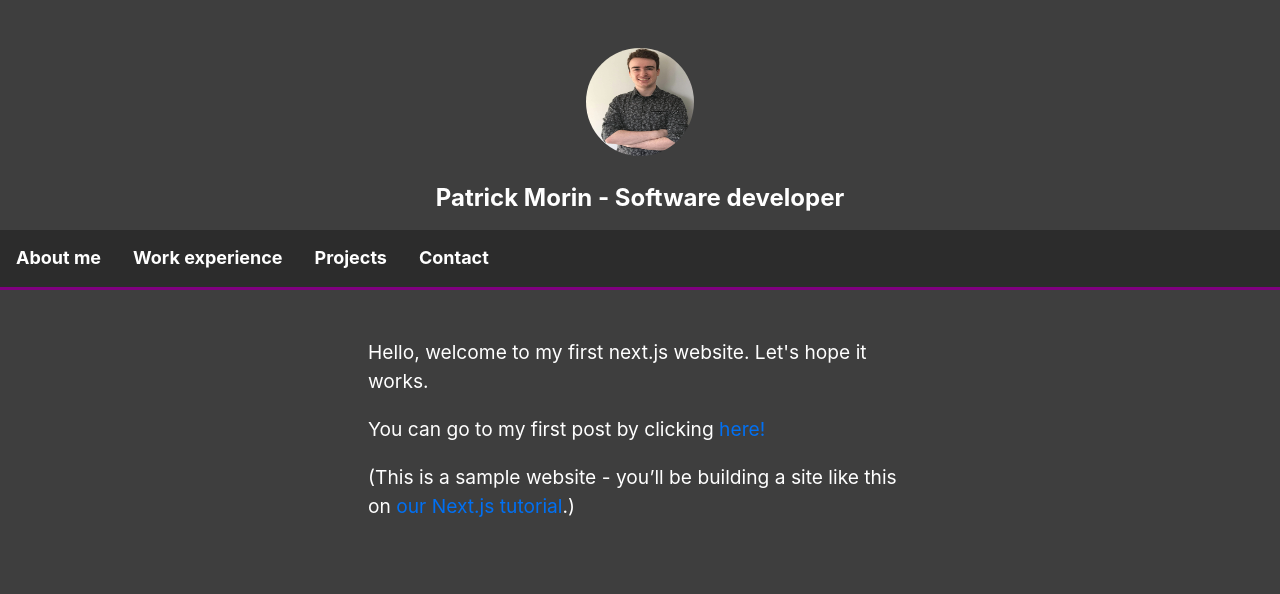
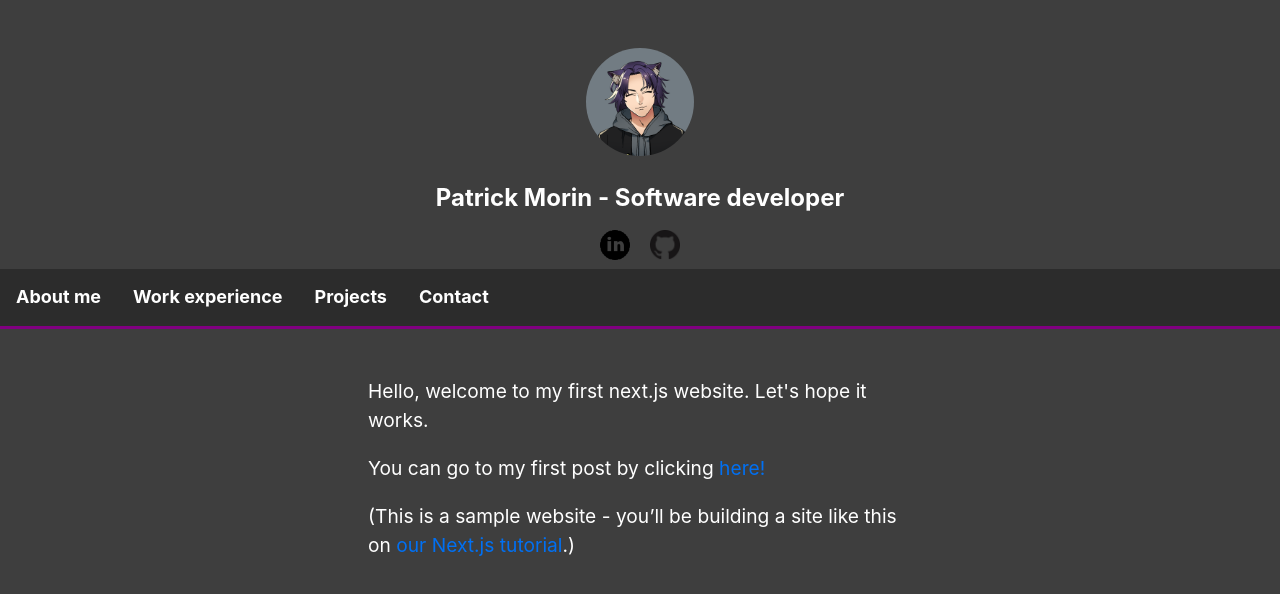
Before and after one commit to Valektrum/Personal-Website, a Next.js app: page / in a window 1280 px wide. Shown: the top 594 px of the page. Built offline with nearby package versions, Linux system fonts and the light colour scheme.

Commit message:
Added logo component

```diff
--- a/components/layout.tsx
+++ b/components/layout.tsx
@@ -1,9 +1,15 @@
+//NextJs
 import Head from 'next/head';
 import Image from 'next/image';
+import Link from 'next/link'
+
+//React Components
+import NavBar from './navbar'
+import Logo from "./Logo";
+
+//CSS
 import styles from './layout.module.scss';
 import utilStyles from '../styles/utils.module.scss'
-import Link from 'next/link'
-import NavBar from './navbar'
 
 const name = "Patrick Morin - Software developer";
 export const siteTitle = 'Nextjs Sample Website';
@@ -17,7 +23,7 @@ export default function Layout({ children, home }: LayoutProps){
   return (
     <>
       <Head>
-        <link rel="icon" href="/favicon.ico"/>
+        <link rel="icon" href="/images/profile2.png"/>
         <meta
           name="Description"
           content="Patrick Morin's website"
@@ -37,7 +43,7 @@ export default function Layout({ children, home }: LayoutProps){
               <a>
                 <Image
                   priority
-                  src="/images/profile.jpg"
+                  src="/images/profile2.png"
                   className={utilStyles.borderCircle}
                   height={108}
                   width={108}
@@ -50,6 +56,10 @@ export default function Layout({ children, home }: LayoutProps){
                 <a className={utilStyles.colorInherit}>{name}</a>
               </Link>
             </h2>
+            <div>
+              <Logo src="/images/LinkedIn-Logo.png" url="https://www.linkedin.com/in/patrick-morin-5209b719a/" name="LinkedIn Profil" size={30}/>
+              <Logo src="/images/GitHub-Logo.png" url="https://github.com/Valektrum" name="GitHub Profil" size={30}/>
+            </div>
           </>
       </header>
       <NavBar/>
--- /dev/null
+++ b/components/logo.module.scss
@@ -0,0 +1,4 @@
+.logo{
+  display: inline;
+  margin: 5px 10px;
+}
--- /dev/null
+++ b/components/logo.tsx
@@ -0,0 +1,29 @@
+import Link from "next/link";
+import Image from "next/image";
+
+//CSS
+import styles from './logo.module.scss';
+
+interface LogoProps{
+  src: string,
+  url: string,
+  name: string,
+  size: number
+}
+
+export default function Logo(props: LogoProps){
+  return(
+    <div className={styles.logo}>
+      <a href={props.url} target="_blank">
+        <Image
+          priority
+          src={props.src}
+          height={props.size}
+          width={props.size}
+          alt={props.name}/>
+      </a>
+    </div>
+
+  )
+
+}
```
Also changed, not shown: public/images/GitHub-Logo.png (added), public/images/LinkedIn-Logo.png (added).
